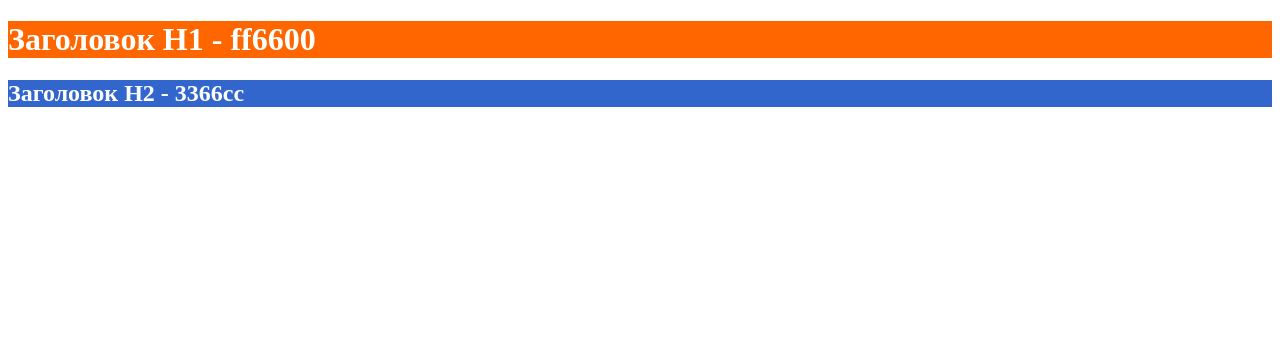
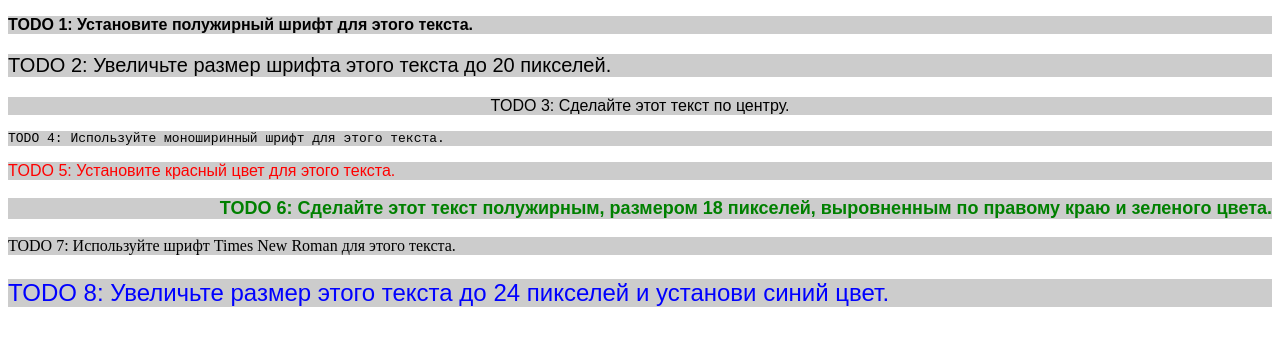
Before and after one commit to QodirovJM/cssTraining, a plain HTML site: page index.html in a window 1280 px wide. Drawn offline with Linux system fonts and the light colour scheme.

Commit message:
Задания по изменению свойств шрифтов

```diff
--- a/index.html
+++ b/index.html
@@ -3,16 +3,44 @@
 
 <head>
     <meta charset="UTF-8">
-    <title>Задание по стилям</title>
+    <meta name="viewport" content="width=device-width, initial-scale=1.0">
+    <title>Задания по изменению свойств шрифтов</title>
     <link rel="stylesheet" href="./style.css" />
 </head>
 
 <body>
-    <h1>Заголовок H1 - ff6600</h1>
-    <!-- TODO 2: Задайте заливку h1 цветом #ff6600 для заголовка h1 -->
-    <h2>Заголовок H2 - 3366cc</h2>
-    <!-- TODO 3: Задайте заливку h2 цветом #3366cc для заголовка h2 -->
-    <!-- TODO 4: Добавьте стиль, чтобы заголовки имели белый цвет текста -->
+
+    <p class="task-bold">
+        TODO 1: Установите полужирный шрифт для этого текста.
+    </p>
+
+    <p class="task-size">
+        TODO 2: Увеличьте размер шрифта этого текста до 20 пикселей.
+    </p>
+
+    <p class="task-center">
+        TODO 3: Сделайте этот текст по центру.
+    </p>
+
+    <p class="task-monospace">
+        TODO 4: Используйте моноширинный шрифт для этого текста.
+    </p>
+
+    <p class="task-color">
+        TODO 5: Установите красный цвет для этого текста.
+    </p>
+
+    <p class="task-complex">
+        TODO 6: Сделайте этот текст полужирным, размером 18 пикселей, выровненным по правому краю и зеленого цвета.
+    </p>
+
+    <p class="task-times-new-roman">
+        TODO 7: Используйте шрифт Times New Roman для этого текста.
+    </p>
+
+    <p class="task-large-blue">
+        TODO 8: Увеличьте размер этого текста до 24 пикселей и установи синий цвет.
+    </p>
 </body>
 
 </html>
--- a/style.css
+++ b/style.css
@@ -1,9 +1,47 @@
-h1{
-    background-color: #ff6600;
+body {
+    font-family: Arial, sans-serif;
 }
-h2{
-    background-color: #36c;
+
+p {
+    background-color: #ccc;
 }
-h1, h2, h3, h4, h5, h6 {
-    color: #fff;
+
+.task-bold {
+    font-weight: bold;
 }
+
+.task-size {
+    font-size: 20px;
+}
+
+.task-center {
+    text-align: center;
+}
+
+.task-monospace {
+    font-family: monospace;
+}
+
+.task-color {
+    color: red;
+}
+
+.task-complex {
+    font-weight: bold;
+    text-align: right;
+    font-size: 18px;
+    color: green;
+}
+
+.task-times-new-roman {
+    font-family: 'Times New Roman', Times, serif;
+}
+
+.task-large-blue {
+    font-size: 24px;
+    color: blue;
+}
+
+.task-justify {}
+
+.task-normal {}
```
